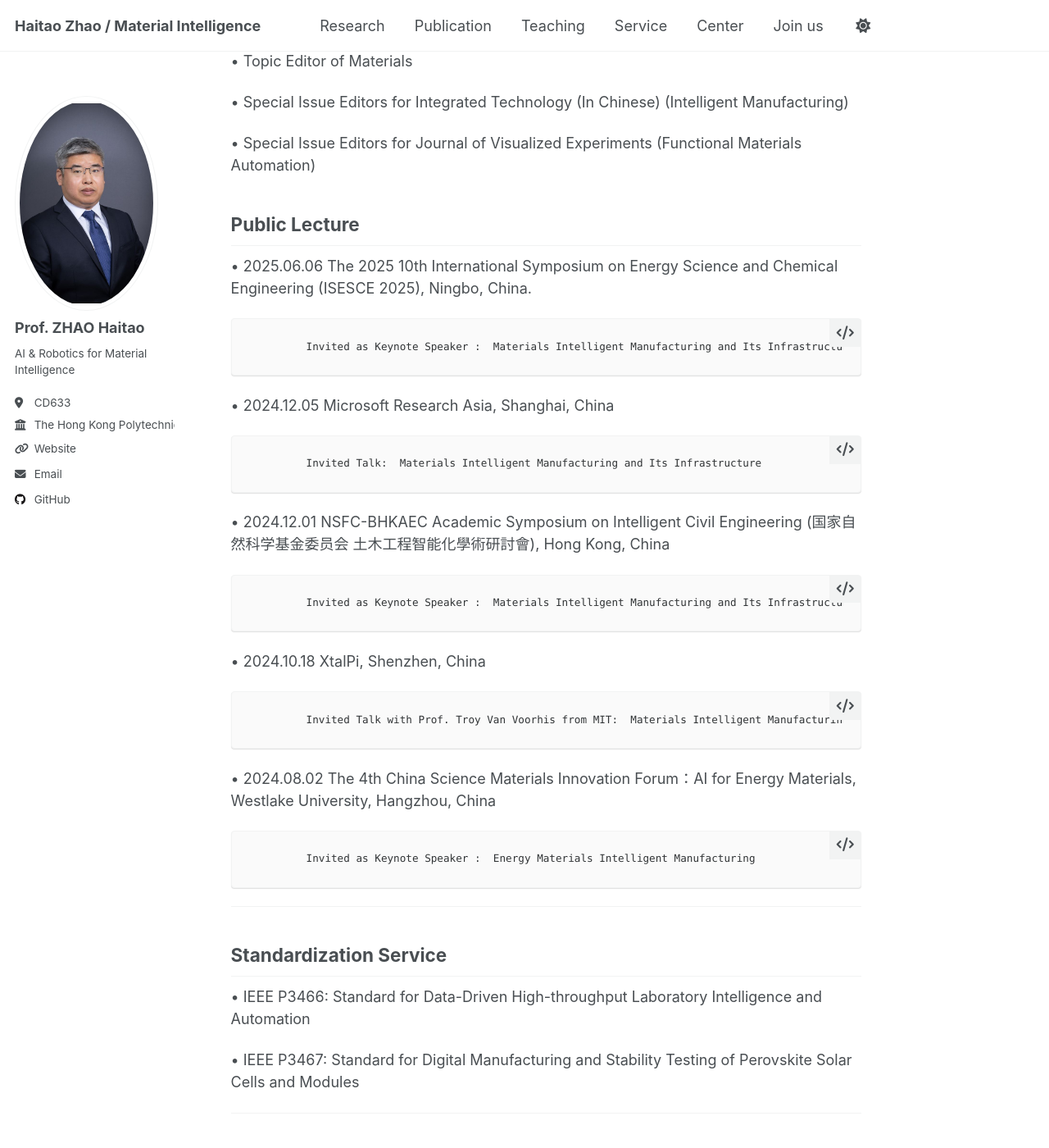
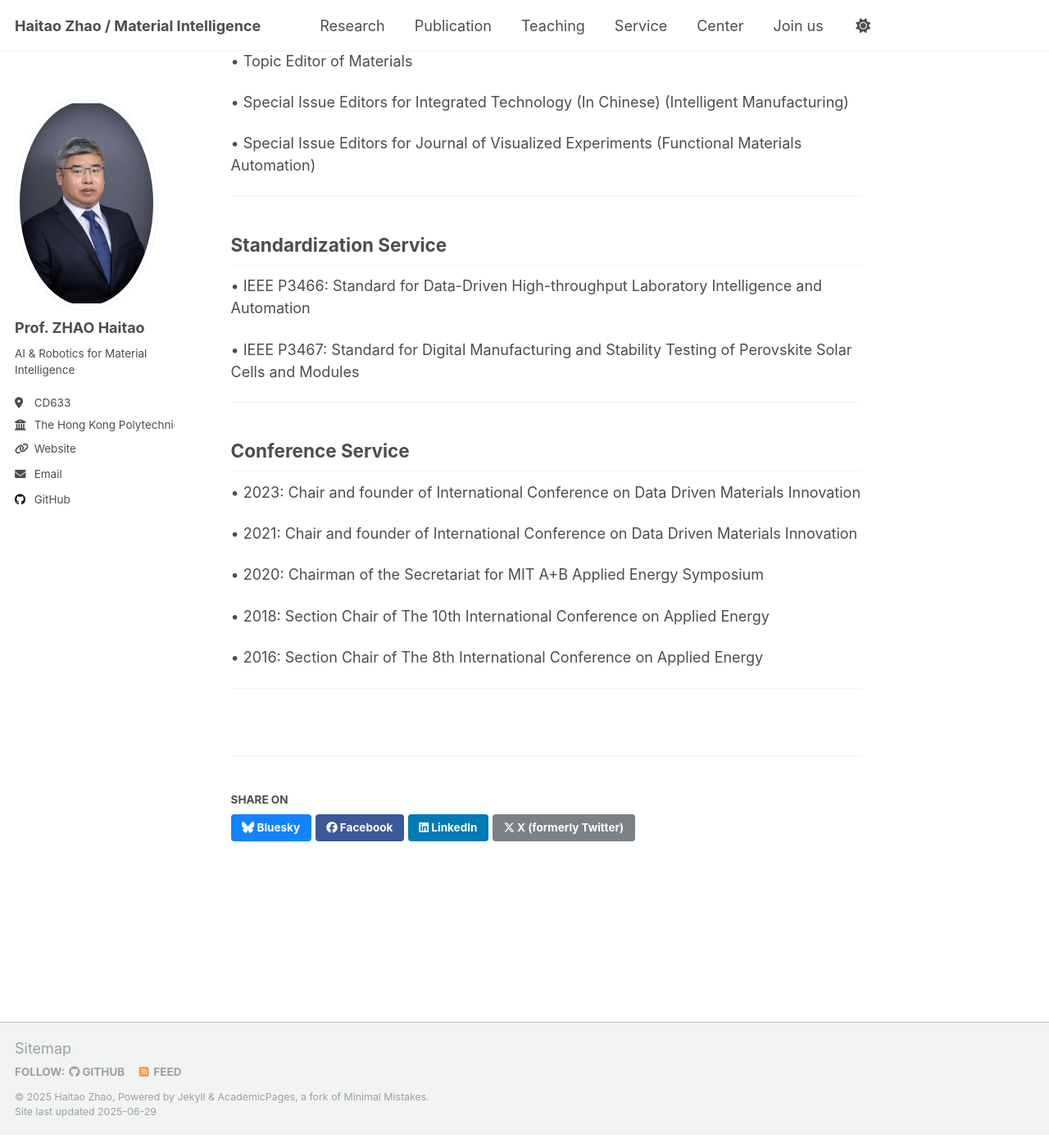
Before and after one commit to HaitaoZhao-PolyU/HaitaoZhao-PolyU.github.io, a Jekyll site: the page built from _service1/service.md, in a window 1280 px wide and 1400 px high, scrolled down 555 px. Shown: the whole window at 82% size. Built offline with Jekyll 4.4.1, drawn with Linux system fonts in a browser that asks for light colours.

Commit message:
Update service.md

```diff
--- a/_service1/service.md
+++ b/_service1/service.md
@@ -26,27 +26,6 @@ collection: service1
 •	Special Issue Editors for Journal of Visualized Experiments (Functional Materials Automation)
 
 
-## Public Lecture
-
-•	2025.06.06 The 2025 10th International Symposium on Energy Science and Chemical Engineering (ISESCE 2025), Ningbo, China.
-
-             Invited as Keynote Speaker :  Materials Intelligent Manufacturing and Its Infrastructure
-
-•	2024.12.05 Microsoft Research Asia, Shanghai, China
-
-             Invited Talk:  Materials Intelligent Manufacturing and Its Infrastructure
-
-•	2024.12.01 NSFC-BHKAEC Academic Symposium on Intelligent Civil Engineering (国家自然科学基金委员会 土木工程智能化學術研討會), Hong Kong, China
-
-             Invited as Keynote Speaker :  Materials Intelligent Manufacturing and Its Infrastructure
-
-•	2024.10.18 XtalPi, Shenzhen, China
-
-             Invited Talk with Prof. Troy Van Voorhis from MIT:  Materials Intelligent Manufacturing and Its Infrastructure
-
-•	2024.08.02 The 4th China Science Materials Innovation Forum：AI for Energy Materials, Westlake University, Hangzhou, China
-
-             Invited as Keynote Speaker :  Energy Materials Intelligent Manufacturing
 
 ---
 
```
